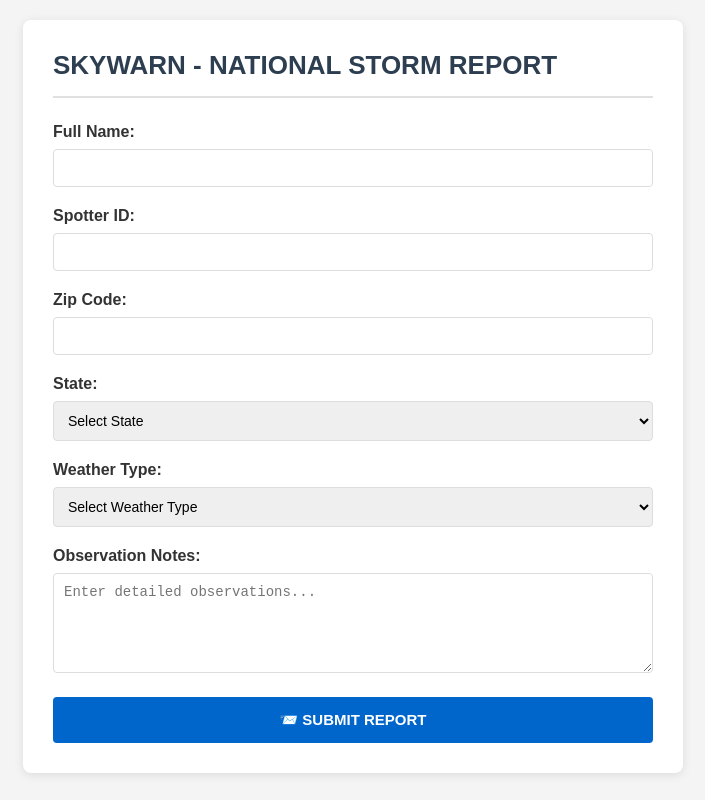
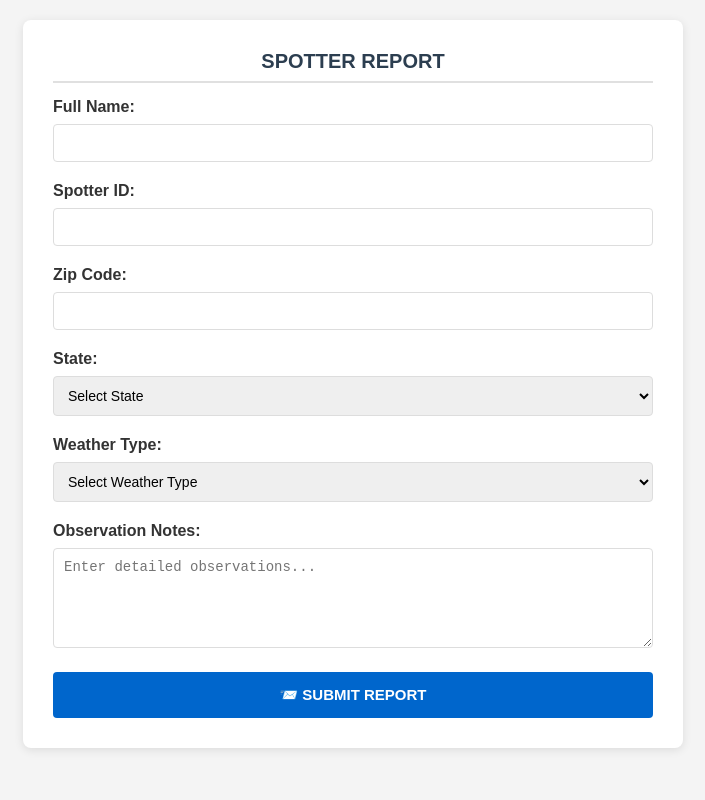
Before and after one commit to SimplePTTUSA/Weather, a plain HTML site: page index.html in a window 1280 px wide. Shown: the whole page, without its empty margins (287-992 px from the left). Drawn offline with Linux system fonts and the light colour scheme.

Commit message:
Update index.html

```diff
--- a/index.html
+++ b/index.html
@@ -23,13 +23,15 @@
         }
 
         h1 {
-            color: #2c3e50;
-            font-size: 26px;
-            margin: 0 0 25px 0;
-            padding-bottom: 15px;
-            border-bottom: 2px solid #e0e0e0;
-            white-space: nowrap; /* Keeps heading in one line */
-        }
+    color: #2c3e50;
+    font-size: 20px;  /* CHANGED from 26px */
+    margin: 0 0 15px 0;  /* CHANGED from 25px */
+    padding-bottom: 8px;  /* CHANGED from 15px */
+    border-bottom: 2px solid #e0e0e0;
+    font-weight: 600;
+    white-space: nowrap;
+    text-align: center; /* Optional: Centers the text */
+}
 
         .form-group {
             margin-bottom: 20px;
@@ -80,10 +82,9 @@
 </head>
 <body>
     <div class="form-container">
-        <h1>SKYWARN - NATIONAL STORM REPORT</h1>
-
-        <!-- REPLACE THIS COMMENT WITH YOUR GOOGLE APPS SCRIPT URL -->
-        <form id="reportForm">
+    <!-- CHANGED HEADER TEXT HERE -->
+    <h1>SPOTTER REPORT</h1>
+    <form id="reportForm">
             <!-- Personal Information -->
             <div class="form-group">
                 <label>Full Name:</label>
```
